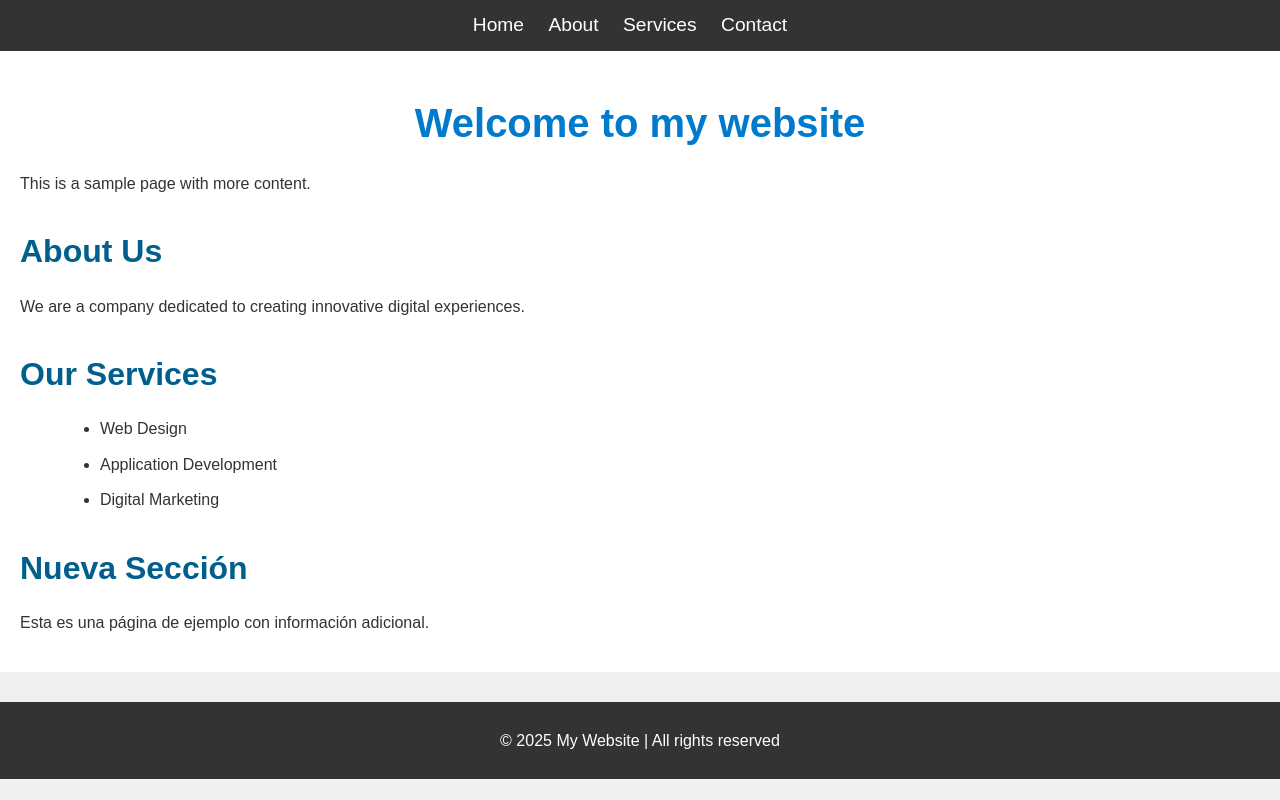
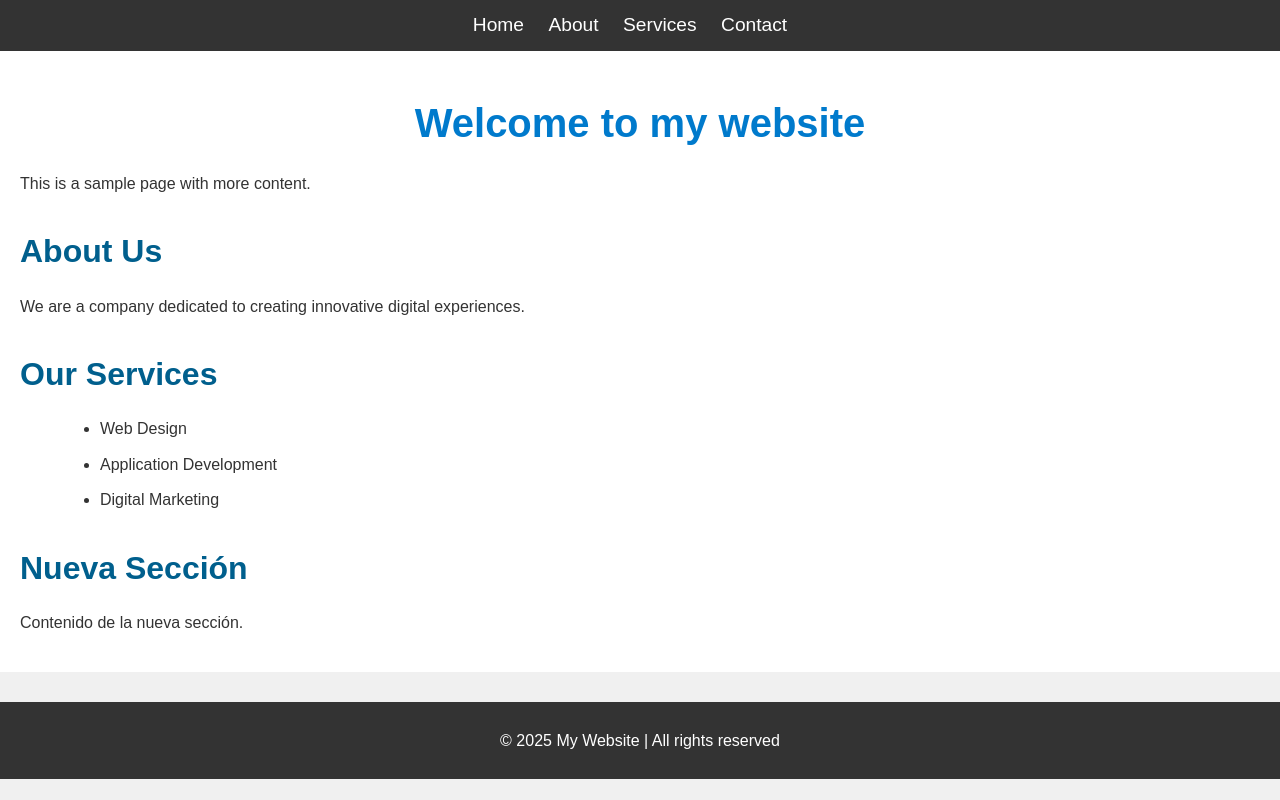
Before and after one commit to jdomdev/ai-git-commit-branch, a plain HTML site: page index.html in a window 1280 px wide. Drawn offline with Linux system fonts and the light colour scheme.

```diff
--- a/index.html
+++ b/index.html
@@ -41,7 +41,7 @@
         </section>
         <div>
           <h2>Nueva Sección</h2>
-          <p>Esta es una página de ejemplo con información adicional.</p>
+          <p>Contenido de la nueva sección.</p>
         </div>
     </main>
 
```
